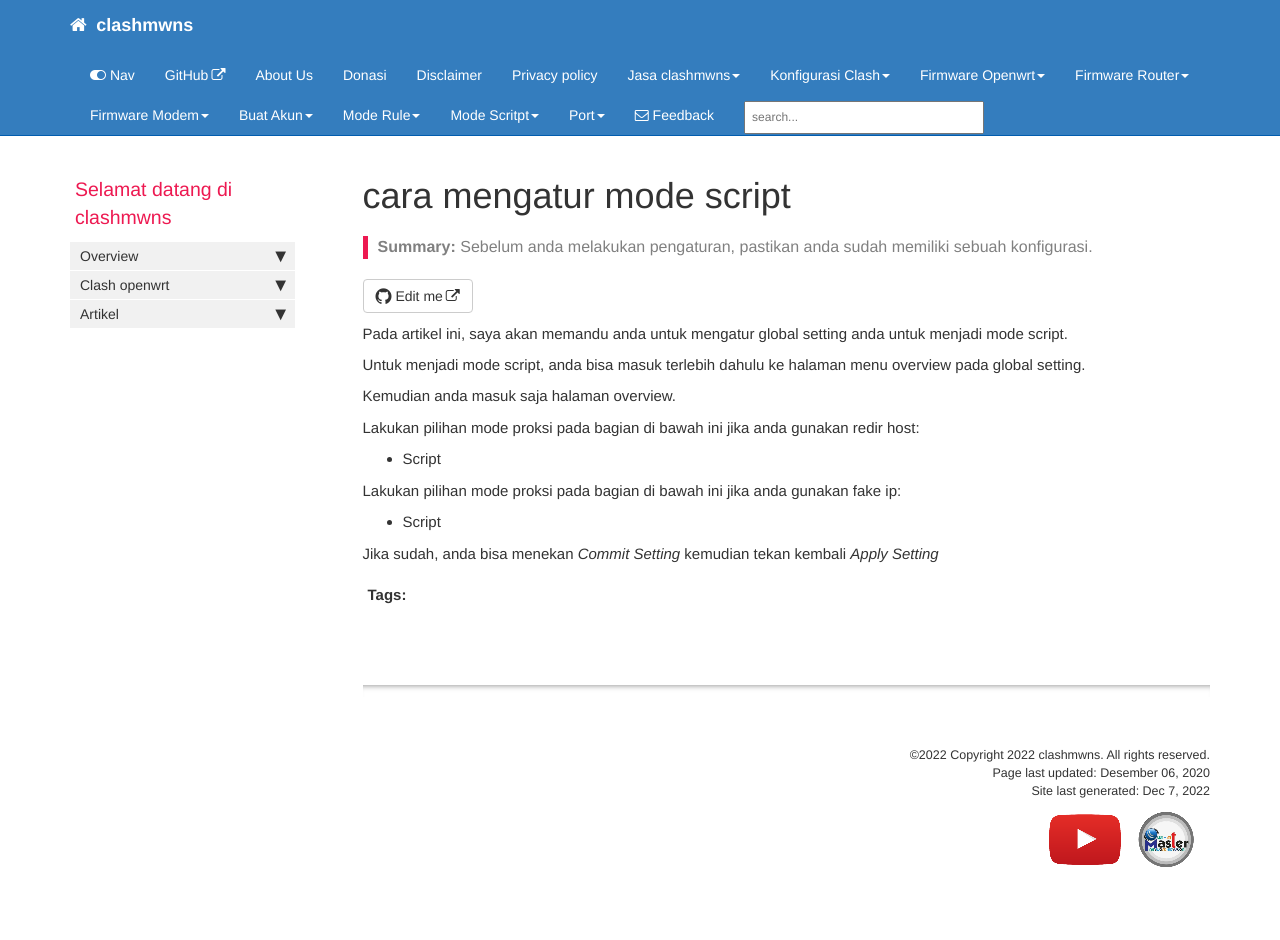
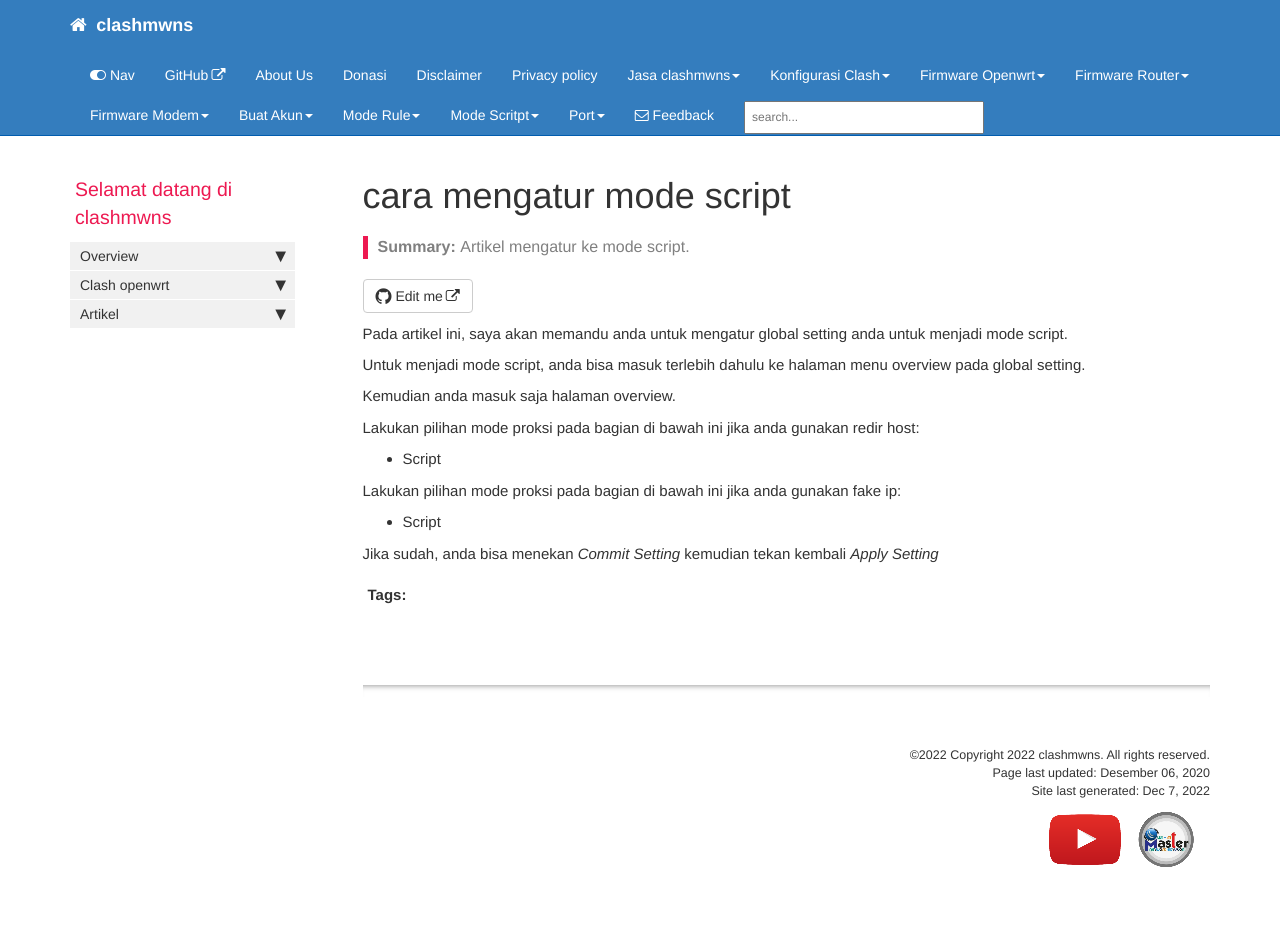
Before and after one commit to mwnsofficial/clashmwns, a Jekyll site: the page built from pages/mydoc/mode_script.md, in a window 1280 px wide. Built offline with Jekyll 4.4.1, drawn with Linux system fonts in a browser that asks for light colours; comment, search, counter and statistics services are not loaded.

Commit message:
Update and rename pengaturan_mode_script.md to mode_script.md

```diff
--- a/pages/mydoc/pengaturan_mode_script.md
+++ b/pages/mydoc/mode_script.md
@@ -3,7 +3,7 @@ title: cara mengatur mode script
 keywords: mode script
 last_updated: Desember 06, 2020
 tags: [global_setting]
-summary: "Sebelum anda melakukan pengaturan, pastikan anda sudah memiliki sebuah konfigurasi."
+summary: "Artikel mengatur ke mode script."
 sidebar: mydoc_sidebar
 permalink: pengaturan_mode_script.html
 folder: mydoc
```
